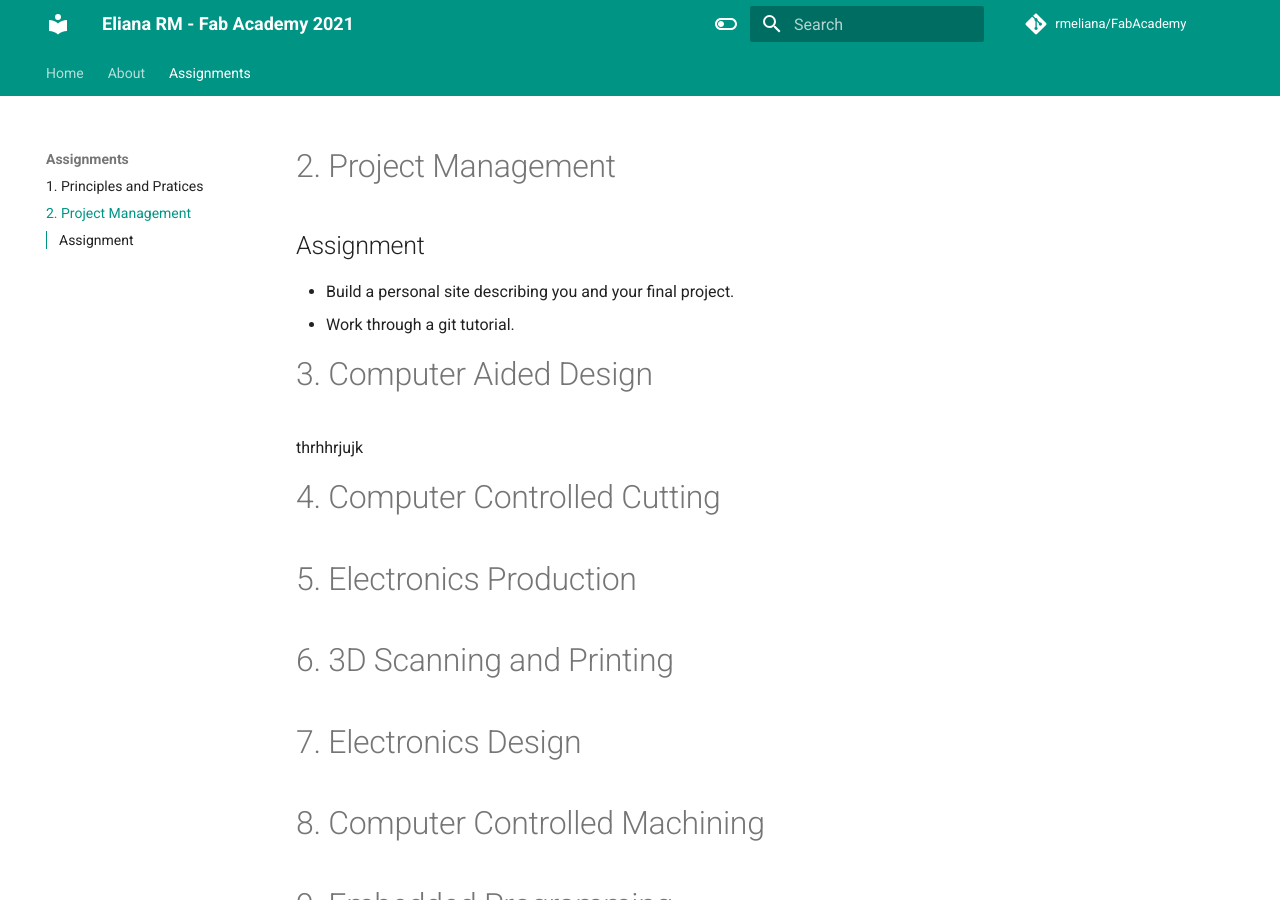
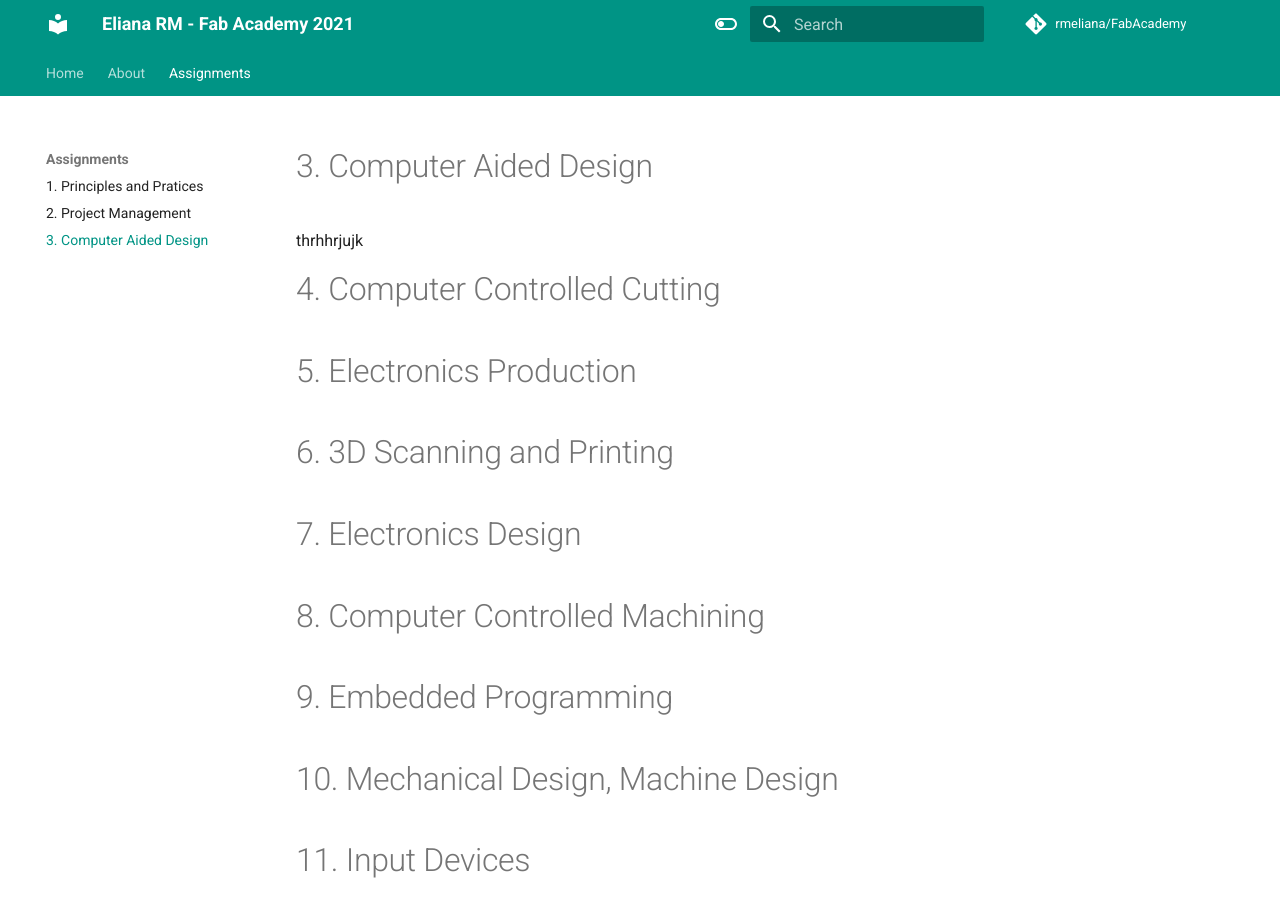
Before and after one commit to rmeliana/FabAcademy, an MkDocs documentation site: the page built from docs/3Computer Aided Design.md, in a window 1280 px wide and 900 px high. Built offline with MkDocs 1.6.1 and Material for MkDocs 9.7.7, drawn with Linux system fonts in a browser that asks for light colours; comment, search, counter and statistics services are not loaded.

Commit message:
Organizing pages

```diff
--- a/docs/Project Management.md
+++ b/docs/3Computer Aided Design.md
@@ -1,10 +1,3 @@
-# 2. Project Management
-
-##Assignment
-
-* Build a personal site describing you and your final project.
-* Work through a git tutorial.
-
 # 3. Computer Aided Design
 thrhhrjujk
 
--- a/mkdocs.yml
+++ b/mkdocs.yml
@@ -52,8 +52,9 @@ nav:
     - Home: index.md
     - About: about.md
     - Assignments:
-        - 1. Principles and Pratices: Principles and Practices.md
-        - 2. Project Management: Project Management.md
+        - 1. Principles and Pratices: 1Principles and Practices.md
+        - 2. Project Management: 2Project Management.md
+        - 3. Computer Aided Design: 3Computer Aided Design.md
 
 
 
```
Also changed, not shown: docs/2Project Management.md (added, +6 -0 lines), docs/1Principles and Practices.md (renamed from docs/Principles and Practices.md).
